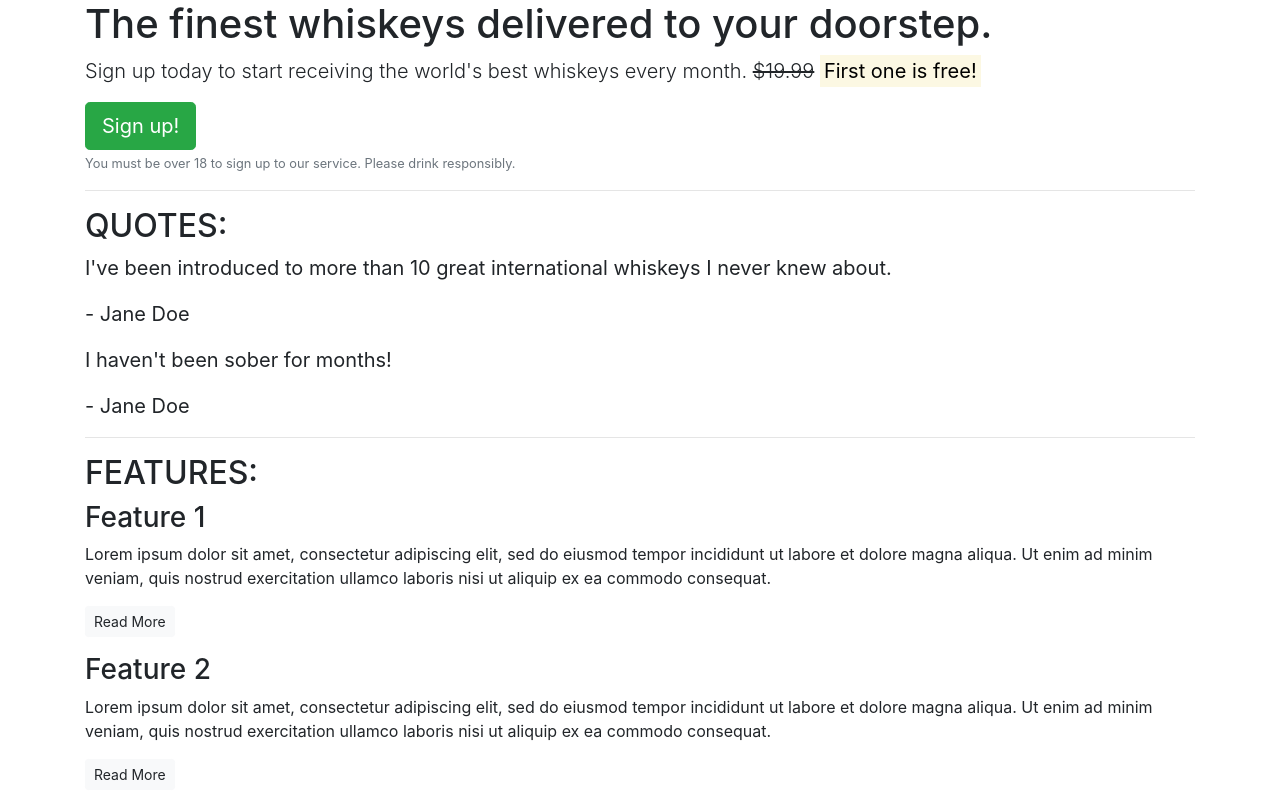
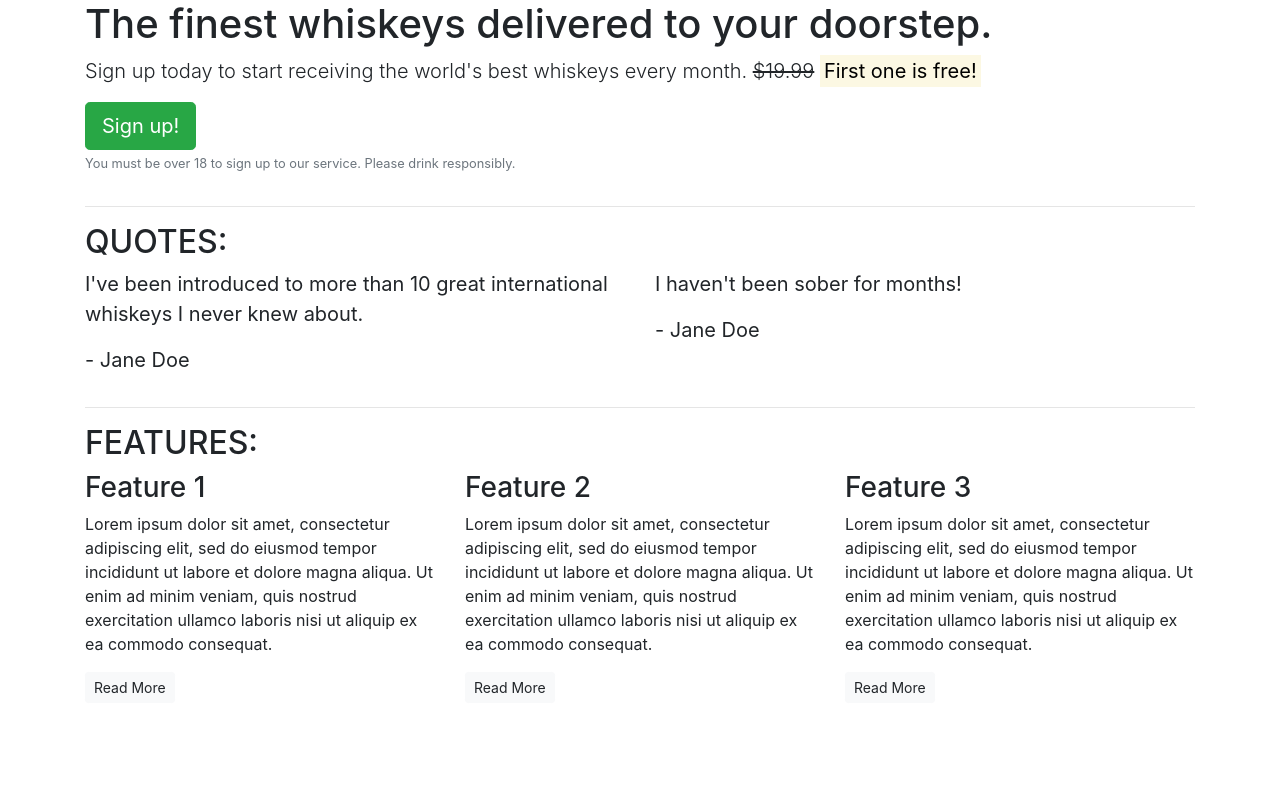
Before and after one commit to sjayawardena/bootstrap-testing, a plain HTML site: page index.html in a window 1280 px wide. Shown: the top 800 px of the page. Drawn offline with nearby package versions, Linux system fonts and the light colour scheme.

Commit message:
feat: add bootstrap grid layout to sections

```diff
--- a/index.html
+++ b/index.html
@@ -11,54 +11,90 @@
 <body>
     <article class="container">
         <!-- Callout -->
+        <div class="row">
+            <div class="col-12">
                 <section class="callout">
                     <h1>The finest whiskeys delivered to your doorstep.</h1>
                     <p class="lead">Sign up today to start receiving the world's best whiskeys every month.
                         <s>$19.99</s> <strong><mark>First one is free!</mark></strong></p>
                     <button class="btn btn-success btn-lg">Sign up!</button>
-                <p class="text-muted"><small>You must be over 18 to sign up to our service. Please drink responsibly.</small></p>
+                    <p class="text-muted"><small>You must be over 18 to sign up to our service. Please drink
+                            responsibly.</small></p>
+            </div>
             </section>
+        </div>
         <!-- /.callout -->
         <hr>
 
         <!-- Quotes -->
         <section class="quotes">
+            <div class="row">
+                <div class="col-12">
                     <h2 class="text-uppercase">Quotes:</h2>
+                </div>
+            </div>
+            <div class="row">
+                <div class="col-12 col-md-6">
                     <blockquote class="blockquote">
                         <p>I've been introduced to more than 10 great international whiskeys I never knew about.</p>
                         <p>- Jane Doe</p>
                     </blockquote>
+                </div>
+                <div class="col-12 col-md-6">
                     <blockquote class="blockquote">
                         <p>I haven't been sober for months!</p>
                         <p>- Jane Doe</p>
                     </blockquote>
+                </div>
+            </div>
         </section>
         <!-- /.quotes -->
         <hr>
 
         <!-- Features -->
         <section class="features">
+            <div class="row">
+                <div class="col-12">
                     <h2 class="text-uppercase">Features:</h2>
+                </div>
+            </div>
+            <div class="row">
+                <div class="col-12 col-md-6 col-lg-4">
                     <div class="feature">
                         <h3>Feature 1</h3>
-                <p>Lorem ipsum dolor sit amet, consectetur adipiscing elit, sed do eiusmod tempor incididunt ut labore
-                    et dolore magna aliqua. Ut enim ad minim veniam, quis nostrud exercitation ullamco laboris nisi ut
+                        <p>Lorem ipsum dolor sit amet, consectetur adipiscing elit, sed do eiusmod tempor incididunt ut
+                            labore
+                            et dolore magna aliqua. Ut enim ad minim veniam, quis nostrud exercitation ullamco laboris
+                            nisi
+                            ut
                             aliquip ex ea commodo consequat.</p>
                         <p><a class="btn btn-sm btn-light" href="">Read More</a></p>
                     </div>
+                </div>
+                <div class="col-12 col-md-6 col-lg-4">
                     <div class="feature">
                         <h3>Feature 2</h3>
-                <p>Lorem ipsum dolor sit amet, consectetur adipiscing elit, sed do eiusmod tempor incididunt ut labore
-                    et dolore magna aliqua. Ut enim ad minim veniam, quis nostrud exercitation ullamco laboris nisi ut
+                        <p>Lorem ipsum dolor sit amet, consectetur adipiscing elit, sed do eiusmod tempor incididunt ut
+                            labore
+                            et dolore magna aliqua. Ut enim ad minim veniam, quis nostrud exercitation ullamco laboris
+                            nisi
+                            ut
                             aliquip ex ea commodo consequat.</p>
                         <p><a class="btn btn-sm btn-light" href="">Read More</a></p>
                     </div>
+                </div>
+                <div class="col-12 d-md-none d-lg-block col-lg-4">
                     <div class="feature">
                         <h3>Feature 3</h3>
-                <p>Lorem ipsum dolor sit amet, consectetur adipiscing elit, sed do eiusmod tempor incididunt ut labore
-                    et dolore magna aliqua. Ut enim ad minim veniam, quis nostrud exercitation ullamco laboris nisi ut
+                        <p>Lorem ipsum dolor sit amet, consectetur adipiscing elit, sed do eiusmod tempor incididunt ut
+                            labore
+                            et dolore magna aliqua. Ut enim ad minim veniam, quis nostrud exercitation ullamco laboris
+                            nisi
+                            ut
                             aliquip ex ea commodo consequat.</p>
                         <p><a class="btn btn-sm btn-light" href="">Read More</a></p>
+                    </div>
+                </div>
             </div>
         </section>
         <!-- /.features -->
```
Lines whose indentation alone changed are shown as unchanged.
